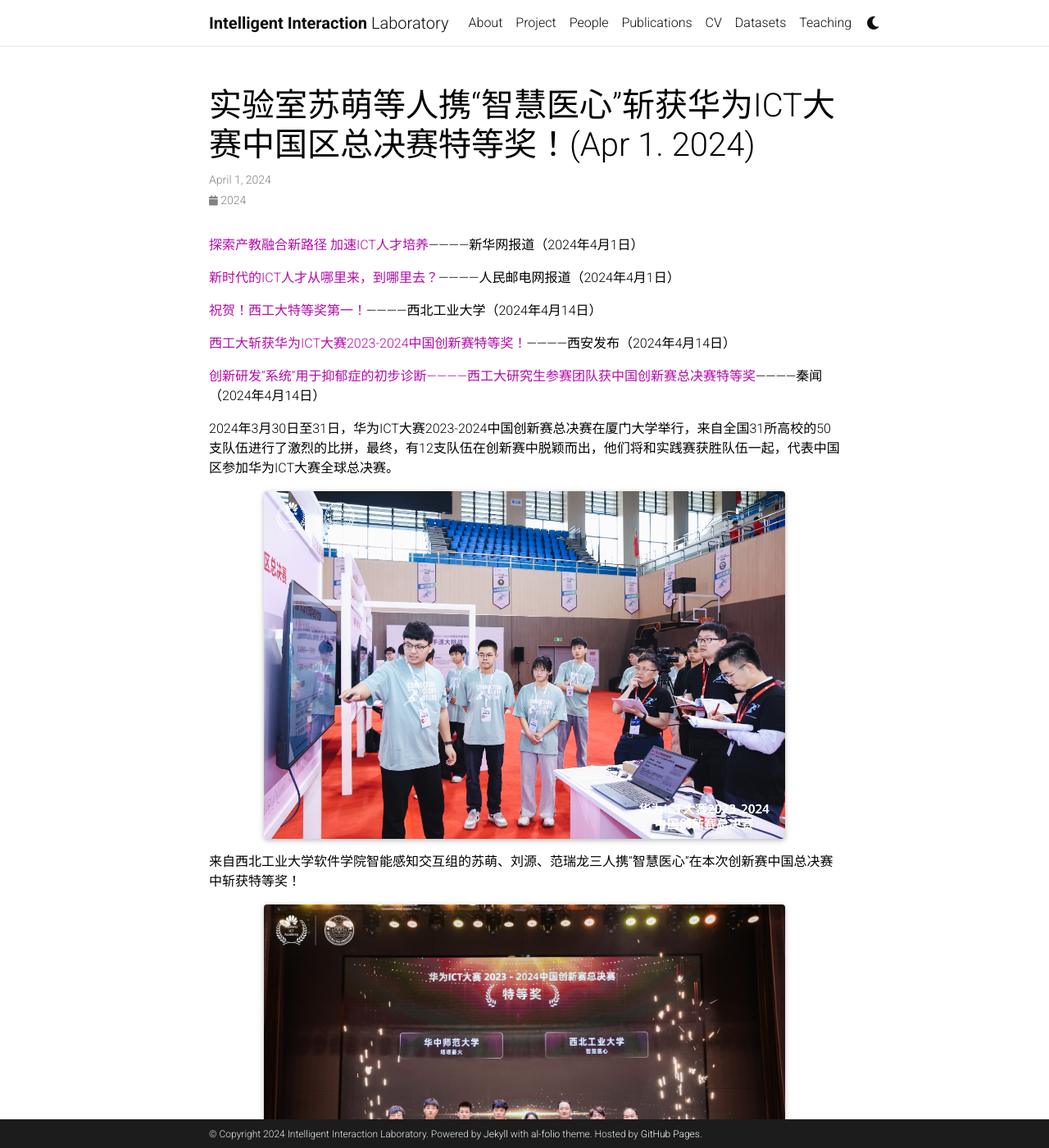
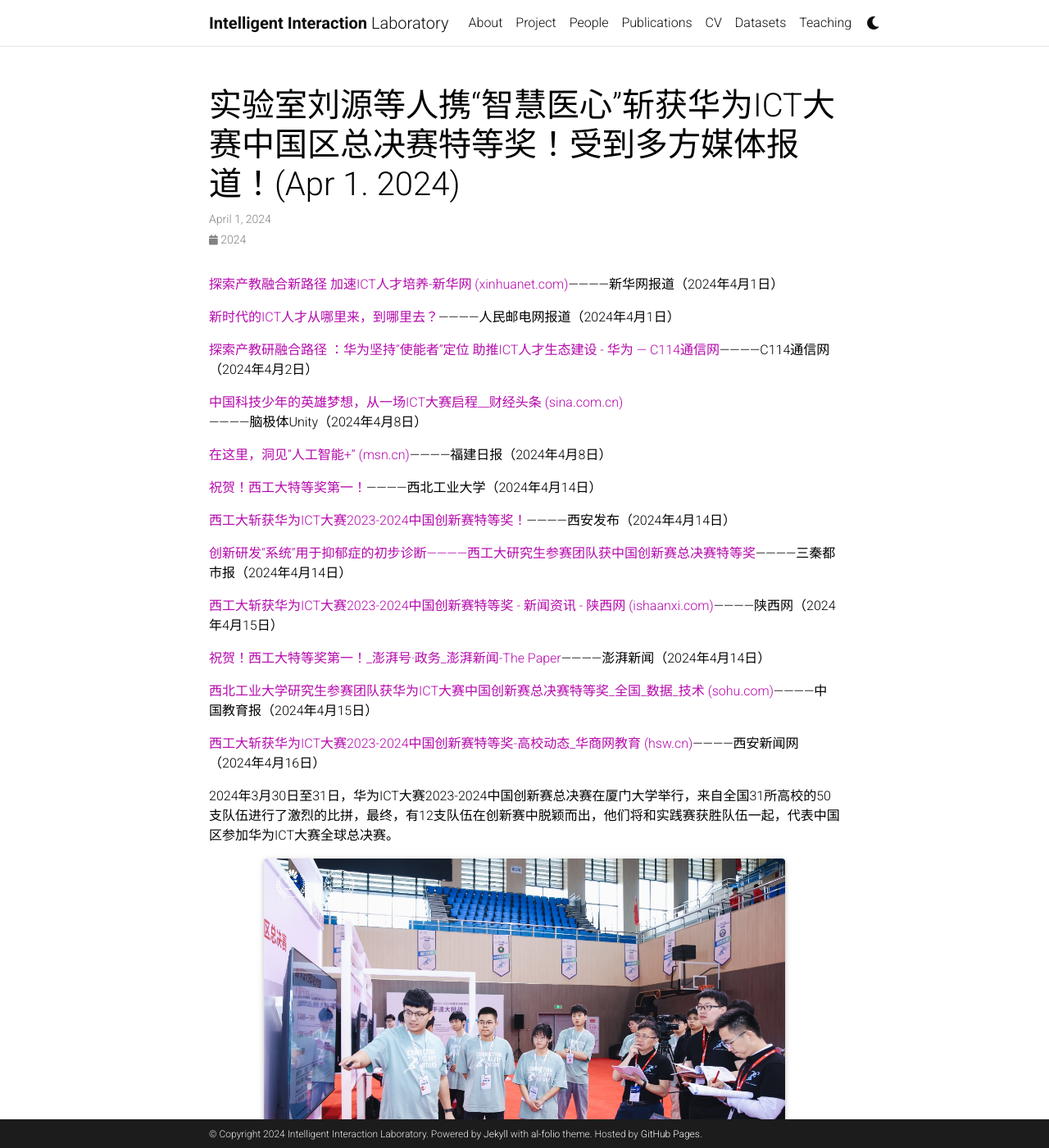
Before and after one commit to IntelligentInteractiveLab/intelligentinteractivelab.github.io, a Jekyll site: the page built from _news/announcement_19.md, in a window 1280 px wide and 1400 px high. Shown: the whole window at 82% size. Built offline with Jekyll 4.4.1, drawn with Linux system fonts in a browser that asks for light colours; full-size pictures stand in for the smaller copies a plugin makes; comment, search, counter and statistics services are not loaded; a style sheet for code colours, icons or effects is not loaded; some of the changed text lies outside the part shown.

Commit message:
更新了一些新闻

```diff
--- a/_news/announcement_19.md
+++ b/_news/announcement_19.md
@@ -1,20 +1,34 @@
 ---
 layout: post
 date: April 1, 2024
-title: 实验室苏萌等人携“智慧医心”斩获华为ICT大赛中国区总决赛特等奖！(Apr 1. 2024)
+title: 实验室刘源等人携“智慧医心”斩获华为ICT大赛中国区总决赛特等奖！受到多方媒体报道！(Apr 1. 2024)
 inline: false
 related_posts: false
 ---
 
-<a href="http://www.news.cn/info/20240401/6d67bf8840f14e6f8442dd2f76388d26/c.html">探索产教融合新路径 加速ICT人才培养</a>————新华网报道（2024年4月1日）
+<a href="http://www.news.cn/info/20240401/6d67bf8840f14e6f8442dd2f76388d26/c.html">探索产教融合新路径 加速ICT人才培养-新华网 (xinhuanet.com)</a>————新华网报道（2024年4月1日）
 
 <a href="https://mp.weixin.qq.com/s/og_oKyFoP8yEfpYWGRAIWQ">新时代的ICT人才从哪里来，到哪里去？</a>————人民邮电网报道（2024年4月1日）
+
+<a href="https://www.c114.com.cn/news/126/a1258926.html">探索产教研融合路径 ：华为坚持“使能者”定位 助推ICT人才生态建设 - 华为 — C114通信网</a>————C114通信网（2024年4月2日）
+
+<a href="https://cj.sina.com.cn/articles/view/6336727143/179b2c867001014542">中国科技少年的英雄梦想，从一场ICT大赛启程__财经头条 (sina.com.cn)</a>————脑极体Unity（2024年4月8日）
+
+<a href="https://www.msn.cn/zh-cn/news/other/在这里-洞见-人工智能/ar-BB1lehdK">在这里，洞见“人工智能+” (msn.cn)</a>————福建日报（2024年4月8日）
 
 <a href="https://mp.weixin.qq.com/s/n6Wrkl4kxbEIoautGXhdWw">祝贺！西工大特等奖第一！</a>————西北工业大学（2024年4月14日）
 
 <a href="https://xafbapp.xiancn.com/app/template/displayTemplate/news/newsDetail/2347/6879621.html?isShare=true">西工大斩获华为ICT大赛2023-2024中国创新赛特等奖！</a>————西安发布（2024年4月14日）
 
-<a href="https://qinwen.sanqin.com/app/template/displayTemplate/news/newsDetail/5551/10654267.html">创新研发“系统”用于抑郁症的初步诊断————西工大研究生参赛团队获中国创新赛总决赛特等奖</a>————秦闻（2024年4月14日）
+<a href="https://qinwen.sanqin.com/app/template/displayTemplate/news/newsDetail/5551/10654267.html">创新研发“系统”用于抑郁症的初步诊断————西工大研究生参赛团队获中国创新赛总决赛特等奖</a>————三秦都市报（2024年4月14日）
+
+<a href="https://www.ishaanxi.com/c/2024/0415/3120143.shtml">西工大斩获华为ICT大赛2023-2024中国创新赛特等奖 - 新闻资讯 - 陕西网 (ishaanxi.com)</a>————陕西网（2024年4月15日）
+
+<a href="https://www.thepaper.cn/newsDetail_forward_27026775">祝贺！西工大特等奖第一！_澎湃号·政务_澎湃新闻-The Paper</a>————澎湃新闻（2024年4月14日）
+
+<a href="https://www.sohu.com/a/771863105_243614">西北工业大学研究生参赛团队获华为ICT大赛中国创新赛总决赛特等奖_全国_数据_技术 (sohu.com)</a>————中国教育报（2024年4月15日）
+
+<a href="https://edu.hsw.cn/system/2024/0416/150416.shtml">西工大斩获华为ICT大赛2023-2024中国创新赛特等奖-高校动态_华商网教育 (hsw.cn)</a>————西安新闻网（2024年4月16日）
 
 2024年3月30日至31日，华为ICT大赛2023-2024中国创新赛总决赛在厦门大学举行，来自全国31所高校的50支队伍进行了激烈的比拼，最终，有12支队伍在创新赛中脱颖而出，他们将和实践赛获胜队伍一起，代表中国区参加华为ICT大赛全球总决赛。
 
@@ -24,7 +38,7 @@
     </div>
 </div>
 
-来自西北工业大学软件学院智能感知交互组的苏萌、刘源、范瑞龙三人携“智慧医心”在本次创新赛中国总决赛中斩获特等奖！
+来自西北工业大学软件学院智能感知交互组的刘源、苏萌、范瑞龙三人携“智慧医心”在本次创新赛中国总决赛中斩获特等奖！
 
 <div class="row justify-content-sm-center">
     <div class="col-sm-10 mt-3 mt-md-0">
```
Also changed, not shown: other parts of _news/announcement_19.md (+1 -1 lines).
